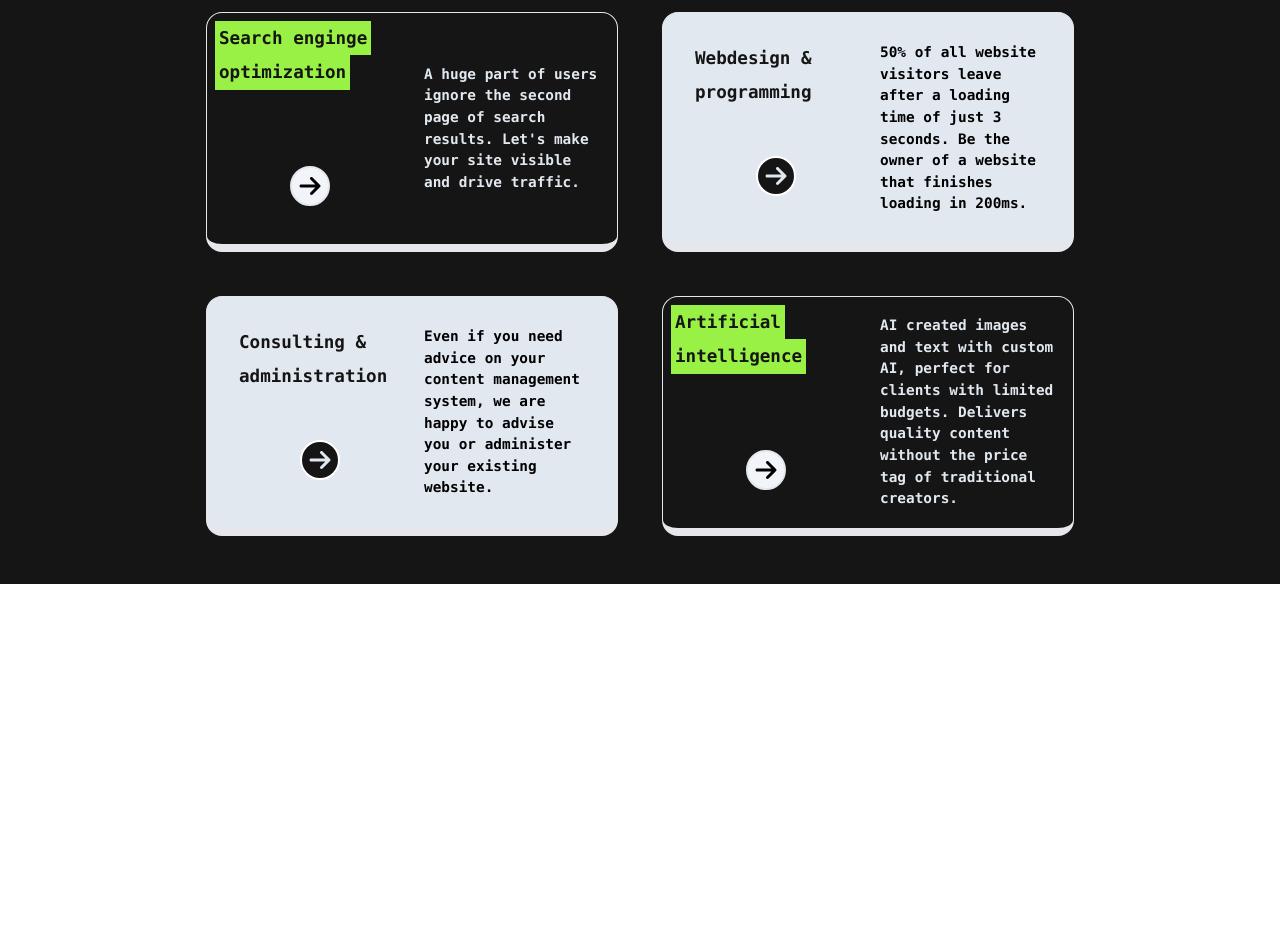
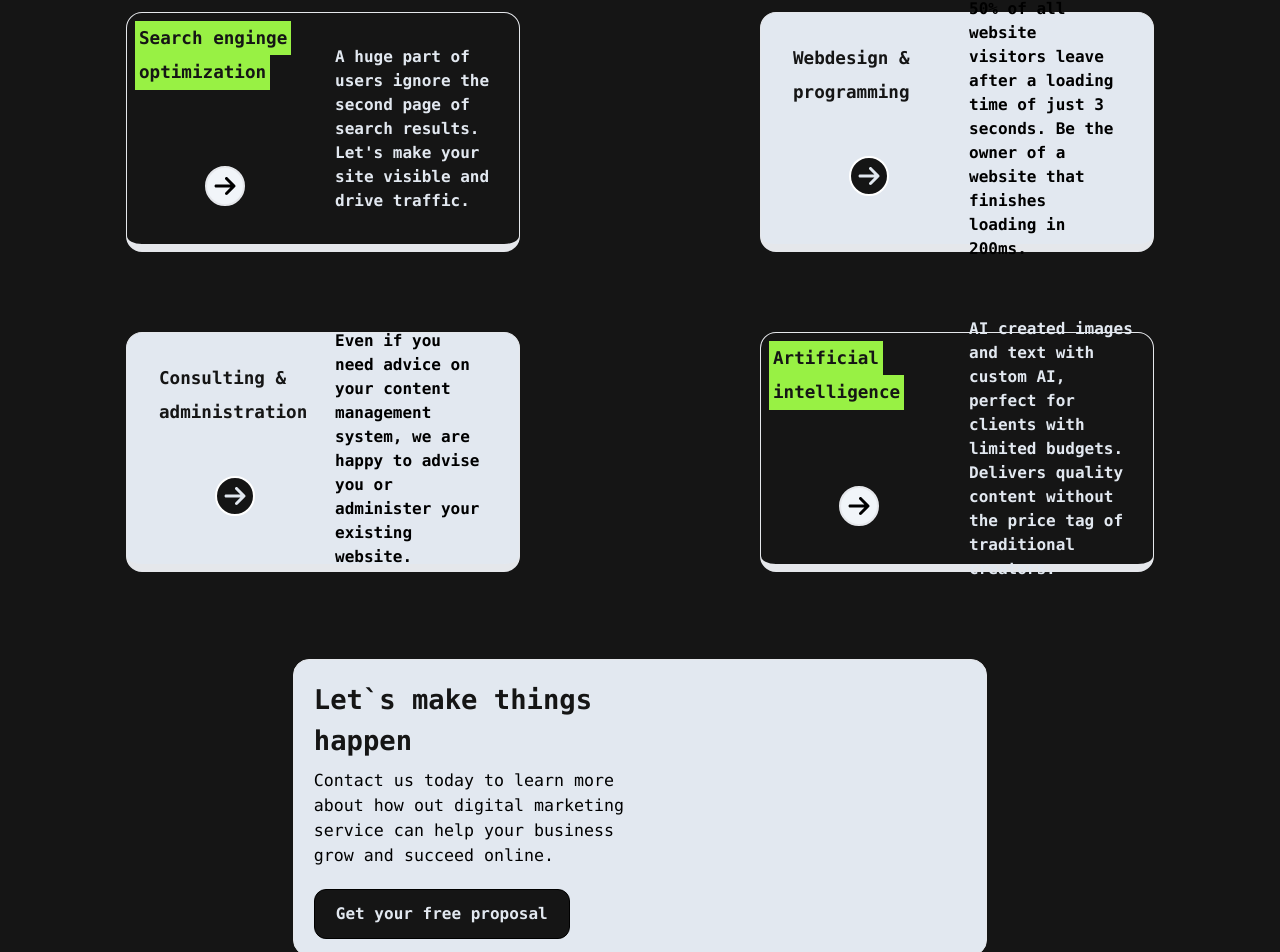
Before and after one commit to OGWebdesign/CompanyPage, a React (Vite) app: page / in a window 1280 px wide. Shown: the part 1108-2060 px from the top of the page. Before the commit the page ends 1692 px from the top, so only its background shows below. Built offline with nearby package versions, Linux system fonts and the light colour scheme.

Commit message:
LongCard

```diff
--- a/src/Pages/Start.tsx
+++ b/src/Pages/Start.tsx
@@ -1,6 +1,7 @@
 import { CardBlack } from "../components/CardBlack";
 import { CardWhite } from "../components/CardWhite";
 import { Heading } from "../components/Heading";
+import { LargeCard } from "../components/LargeCard";
 import { Navbar } from "../components/Navbar"
 import { TechStripe } from "../components/TechStripe";
 import { TextAndButton } from "../components/TextAndButton";
@@ -30,13 +31,13 @@ function App() {
       </TechStripe>
 
       {/* WrapperLayout */}
-      <div className="w-full grid gap-11  mobile:grid-rows-4 mobile:grid-cols-1 tablet:grid-cols-1 tablet:grid-rows-2 desktop:grid-rows-1 desktop:grid-cols-2 place-content-center place-items-center my-10">
-        <CardBlack text1="Search enginge" text2="optimization" discription="A huge part of users ignore the second page of search results. Let's make your site visible and drive traffic."></CardBlack>
-        <CardWhite text1="Webdesign &" text2="programming" description="50% of all website visitors leave after a loading time of just 3 seconds. Be the owner of a website that finishes loading in 200ms."></CardWhite>
-        <CardWhite text1="Consulting &" text2="administration" description="Even if you need advice on your content management system, we are happy to advise you or administer your existing website."></CardWhite>
-        <CardBlack text1="Artificial" text2="intelligence" discription="AI created images and text with custom AI, perfect for clients with limited budgets. Delivers quality content without the price tag of traditional creators."></CardBlack>
+      <div className="w-full grid gap-11 mobile:gap-20  mobile:grid-rows-4 mobile:grid-cols-1 tablet:grid-cols-1 tablet:grid-rows-2 desktop:grid-rows-1 desktop:grid-cols-2 place-content-center place-items-center my-10">
+        <CardBlack classname="tablet:-translate-x-20" text1="Search enginge" text2="optimization" discription="A huge part of users ignore the second page of search results. Let's make your site visible and drive traffic."></CardBlack>
+        <CardWhite classname="tablet:translate-x-20" text1="Webdesign &" text2="programming" description="50% of all website visitors leave after a loading time of just 3 seconds. Be the owner of a website that finishes loading in 200ms."></CardWhite>
+        <CardWhite classname="tablet:-translate-x-20" text1="Consulting &" text2="administration" description="Even if you need advice on your content management system, we are happy to advise you or administer your existing website."></CardWhite>
+        <CardBlack classname="tablet:translate-x-20" text1="Artificial" text2="intelligence" discription="AI created images and text with custom AI, perfect for clients with limited budgets. Delivers quality content without the price tag of traditional creators."></CardBlack>
       </div>
-
+      <LargeCard></LargeCard>
       </div >
 
      </div>
--- /dev/null
+++ b/src/components/Allert/index.tsx
@@ -0,0 +1,9 @@
+export const Allert = (props:{
+
+}) => {
+    return(
+        <div>
+
+        </div>
+    )
+}
--- a/src/components/CardBlack/index.tsx
+++ b/src/components/CardBlack/index.tsx
@@ -29,7 +29,7 @@ export const CardBlack = (props:{
             </div>
 
 
-            <div className={`w-1/2 h-full duration-300 text-[0.95rem] mobile:text-[0.9rem] text-slate-200 p-3 flex items-center font-mono font-semibold `}>
+            <div className={`w-1/2 h-full duration-300 text-[0.95rem] mobile:text-[0.9rem] desktop:text-[1rem] text-slate-200 p-3 flex items-center font-mono font-semibold `}>
             <article>
                     {props.discription}
                 </article>
--- a/src/components/CardWhite/index.tsx
+++ b/src/components/CardWhite/index.tsx
@@ -9,7 +9,7 @@ export const CardWhite = (props:{
 })=>{
 
     return(
-        <div className="w-full max-w-[30rem] p-5 h-[15rem] border rounded-2xl flex border-b-8 bg-slate-200">
+        <div className={`w-full ${props.classname}  max-w-[30rem] p-5 h-[15rem] border rounded-2xl flex border-b-8 bg-slate-200`}>
 
             <div className="flex flex-col w-1/2">
 
@@ -29,7 +29,7 @@ export const CardWhite = (props:{
 
 
 
-            <div className={`w-1/2 h-full duration-300 text-[0.95rem] mobile:text-[0.9rem] p-3 flex items-center font-mono font-semibold`}>
+            <div className={`w-1/2 h-full duration-300 text-[0.95rem] mobile:text-[0.9rem] desktop:text-[1rem] p-3 flex items-center font-mono font-semibold`}>
                 <article>
                     {props.description}
                 </article>
--- /dev/null
+++ b/src/components/LargeCard/index.tsx
@@ -0,0 +1,27 @@
+export const LargeCard = (props:{
+    classname?: "string"
+}) =>{
+    return (
+        <div className="w-full  flex justify-center items-center mt-[15%] desktop:mt-[10%]">
+            <div className="w-[80%] max-w-[60rem] bg-slate-200 border rounded-2xl flex">
+                <div className="w-1/2 h-full flex flex-col">
+                    <div className="w-full h-1/2">
+                        <p className="pl-5 pt-5 text-[1.7rem] text-[#151515] font-mono font-semibold">Let`s make things happen</p>
+                        <p className="pl-5 pt-2 font-mono text-[1.04rem]">Contact us today to learn more about how out digital marketing service can help your business grow and succeed online.</p>
+                        <div className="w-[16rem] mb-4 h-[3.1rem] font-mono text-[1rem] text-slate-200 rounded-xl ml-5 mt-5 bg-[#151515] border-black border font-semibold duration-300 flex justify-center items-center hover:border-[#151515] hover:text-[#151515] hover:cursor-pointer hover:bg-[#98f144]">
+                            Get your free proposal
+                        </div>
+                    </div>
+                    <div className="w-full h-1/2">
+
+                    </div>
+                </div>
+
+
+                <div className="w-1/2 h-full">
+
+                </div>
+            </div>
+        </div>
+    )
+}
--- a/tailwind.config.js
+++ b/tailwind.config.js
@@ -23,7 +23,7 @@ export default {
         // => @media (min-width: 1280px) { ... }
       },
       animation:{
-        ownpulse:'ownpulse 0.6s ease-in-out infinite'
+        ownpulse:'ownpulse 0.7s ease-in-out infinite'
       },
       keyframes: {
         ownpulse:{
```
